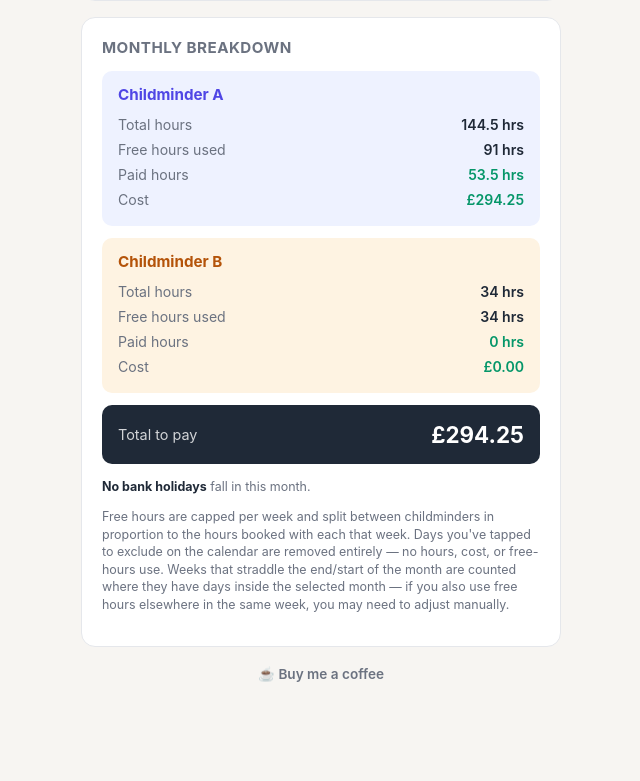
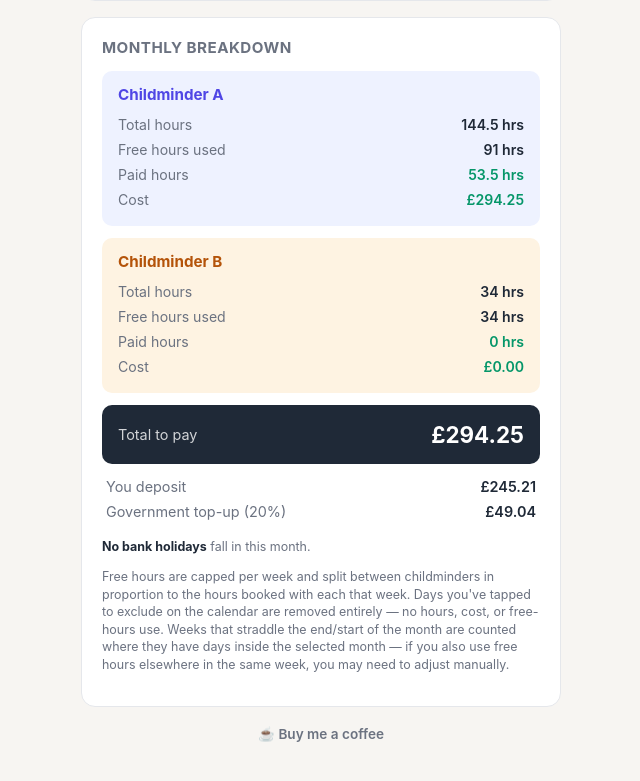
Before and after one commit to atownsend247/childminder-calculator, a plain HTML site: page index.html in a window 1280 px wide. Shown: the part 2702-3483 px from the top of the page, without its empty margins (319-959 px from the left). Before the commit the page ends 3445 px from the top, so only its background shows below. Drawn offline with Linux system fonts and the light colour scheme.

Commit message:
feat: add about how much to deposit into goverment scheme

```diff
--- a/app.js
+++ b/app.js
@@ -631,6 +631,10 @@ function calculate() {
   `).join('');
 
   document.getElementById('grandTotal').textContent = fmtMoney(grand);
+  // Government adds 20% of the deposit, so deposit = total / 1.2
+  const deposit = grand / 1.2;
+  document.getElementById('topupDeposit').textContent = fmtMoney(deposit);
+  document.getElementById('topupGov').textContent = fmtMoney(grand - deposit);
 
   // ---- bank holiday note ----
   const holidayNote = document.getElementById('holidayNote');
--- a/index.html
+++ b/index.html
@@ -113,6 +113,10 @@
       <span class="label">Total to pay</span>
       <span class="value" id="grandTotal">£0.00</span>
     </div>
+    <div class="topup">
+      <div class="row"><span class="label">You deposit</span><span class="value" id="topupDeposit">£0.00</span></div>
+      <div class="row"><span class="label">Government top-up (20%)</span><span class="value" id="topupGov">£0.00</span></div>
+    </div>
     <div class="holiday-note" id="holidayNote"></div>
     <p class="note">Free hours are capped per week and split between childminders in proportion to the hours booked with each that week. Days you've tapped to exclude on the calendar are removed entirely — no hours, cost, or free-hours use. Weeks that straddle the end/start of the month are counted where they have days inside the selected month — if you also use free hours elsewhere in the same week, you may need to adjust manually.</p>
   </div>
--- a/styles.css
+++ b/styles.css
@@ -203,6 +203,19 @@ td.cm-col { width: 50%; }
 .grand-total .label { font-size: 0.9rem; opacity: 0.8; }
 .grand-total .value { font-size: 1.4rem; font-weight: 700; }
 
+.topup {
+  margin-top: 10px;
+  padding: 0 4px;
+}
+.topup .row {
+  display: flex;
+  justify-content: space-between;
+  font-size: 0.9rem;
+  padding: 4px 0;
+}
+.topup .label { color: var(--muted); }
+.topup .value { font-weight: 600; }
+
 .holiday-note {
   font-size: 0.78rem;
   color: var(--muted);
```
Also changed, not shown: 3 other files.
